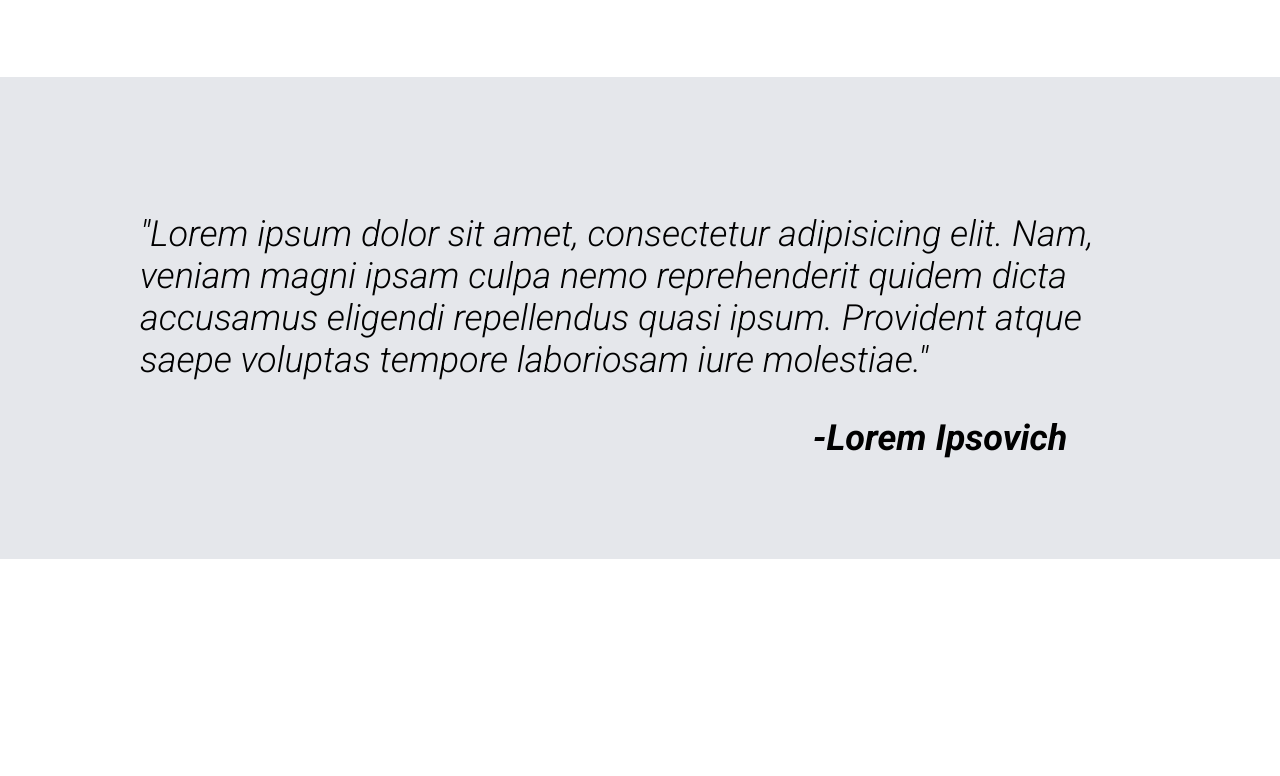
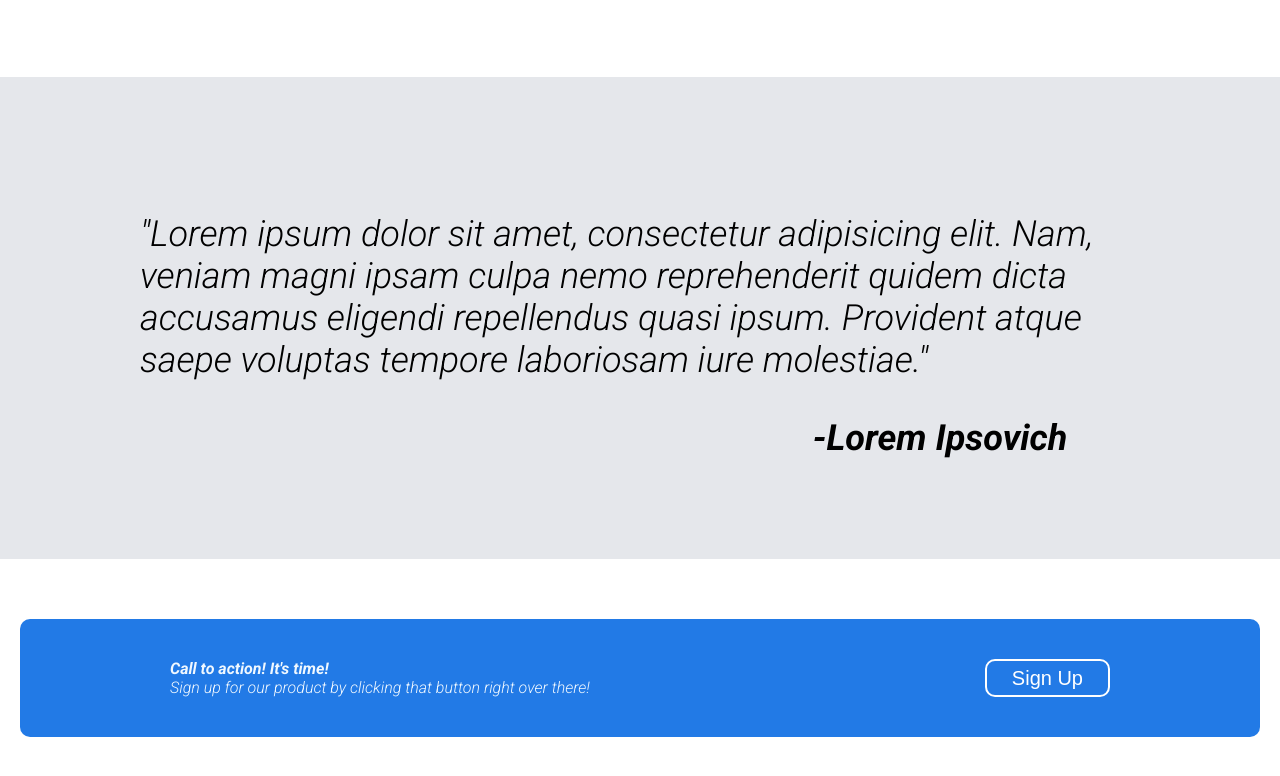
Before and after one commit to Kyrylski/landing-page-exercise, a plain HTML site: page index.html in a window 1280 px wide. Shown: the part 348-1124 px from the top of the page. Before the commit the page ends 907 px from the top, so only its background shows below. Drawn offline with Linux system fonts and the light colour scheme.

Commit message:
Create call to action section

```diff
--- a/index.html
+++ b/index.html
@@ -52,5 +52,16 @@
 <div class="author quote-text">-Lorem Ipsovich</div>
 </section>
 
+<section class="action">
+    <div class="action-container">
+<div class="action-text">
+        <div class="action-title"><div>Call to action! It's time!</div>
+    </div>
+        <div class="action-subtext">Sign up for our product by clicking that button right over there!</div>
+    </div>
+        <button class="action-btn">Sign Up</button>
+    </div>
+</section>
+
 </body>
 </html>
--- a/style.css
+++ b/style.css
@@ -2,6 +2,9 @@ body {
     margin:0;
     font-family: Roboto, sans-serif;
 }
+
+/* FIRST SECTION */
+
 
 header {
     display: flex;
@@ -25,6 +28,10 @@ a {
     color: #d0d5da;
     padding: 10px 10px;
 }
+
+/* NEXT SECTION */
+
+
 .boxes {
     display: flex;
     flex-direction: column;
@@ -75,6 +82,12 @@ h2 {
     font-size: 35px;
 }
 
+
+
+/* NEXT SECTION */
+
+
+
 .quote {
     display: flex;
     flex-direction: column;
@@ -82,6 +95,7 @@ h2 {
     align-items: center;
     background-color:#e5e7eb;
     padding: 100px;
+    margin: 0;
 
 
 }
@@ -97,3 +111,40 @@ h2 {
     font-weight: 600;
     padding-left: 600px;
 }
+
+
+
+/* NEXT SECTION */
+
+
+
+.action-container {
+
+    background-color: rgb(34, 122, 230);
+    padding: 40px 150px;
+   margin: 60px 20px;
+   border-radius: 10px;
+   display: flex;
+justify-content: space-between;
+justify-items: center;
+
+}
+
+.action-btn {
+    max-height: 40px;
+    font-size:20px;
+    padding:1px 25px;
+    background-color:rgb(34, 122, 230) ;
+    color:white;
+    border:solid 2px white;
+    border-radius: 10px;
+}
+
+.action-title,
+.action-subtext {
+    color: aliceblue;
+}
+
+.action-title {
+    font-weight: 700;
+}
```
